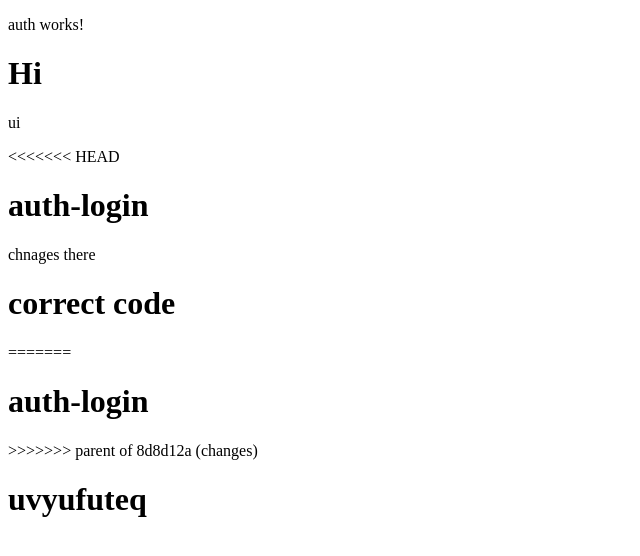
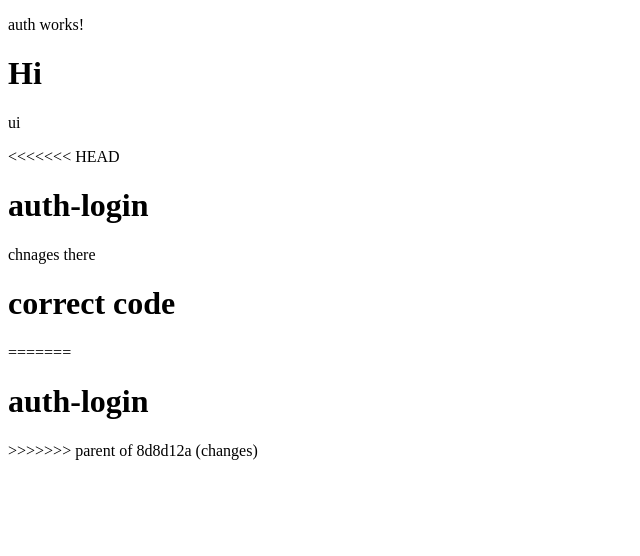
Before and after one commit to jerlin-ux-pixel/angular-repo, an Angular app: page /auth in a window 1280 px wide. Shown: the top 556 px of the page, without its empty margins (0-640 px from the left). Built offline with nearby package versions, Linux system fonts and the light colour scheme.

Commit message:
Revert "undo"
This reverts commit d770fc7ac9bcf9ae0c795260d972aa52a1bc3376.

```diff
--- a/src/app/auth/auth.component.html
+++ b/src/app/auth/auth.component.html
@@ -8,4 +8,3 @@
 =======
 <h1>auth-login</h1>
 >>>>>>> parent of 8d8d12a (changes)
-<h1>uvyufuteq</h1>
```
